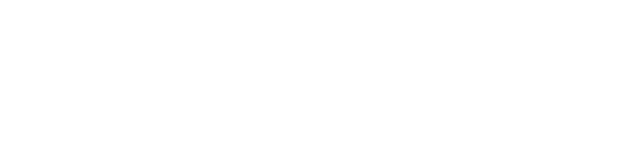
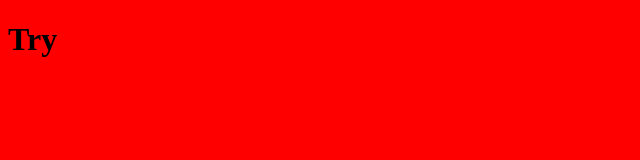
Before and after one commit to karsash/try1, a plain HTML site: page index.html in a window 1280 px wide. Shown: the whole page, without its empty margins (0-640 px from the left). Drawn offline with Linux system fonts and the light colour scheme.

Commit message:
binding style to index

```diff
--- a/index.html
+++ b/index.html
@@ -2,9 +2,10 @@
 <html lang="en">
 <head>
 	<meta charset="UTF-8">
+	<link rel="stylesheet" type="text/css" href="style.css">
 	<title>try1</title>
 </head>
 <body>
-
+	<h1>Try</h1>
 </body>
 </html>
--- a/style.css
+++ b/style.css
@@ -1,3 +1,3 @@
 body{
-	background: red;
+	background-color: red;
 }
```
